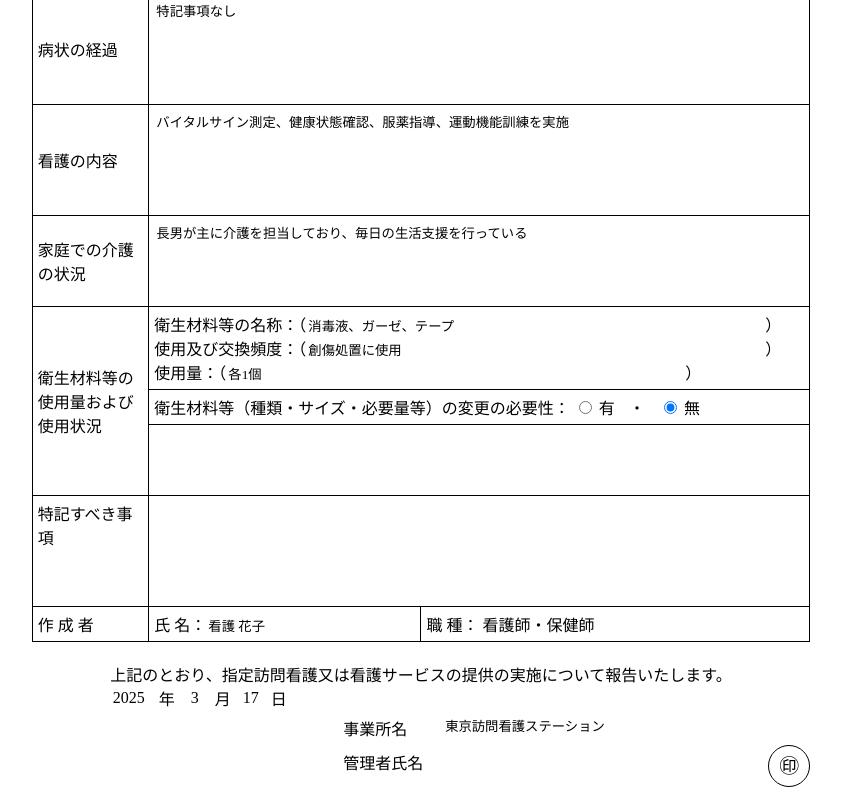
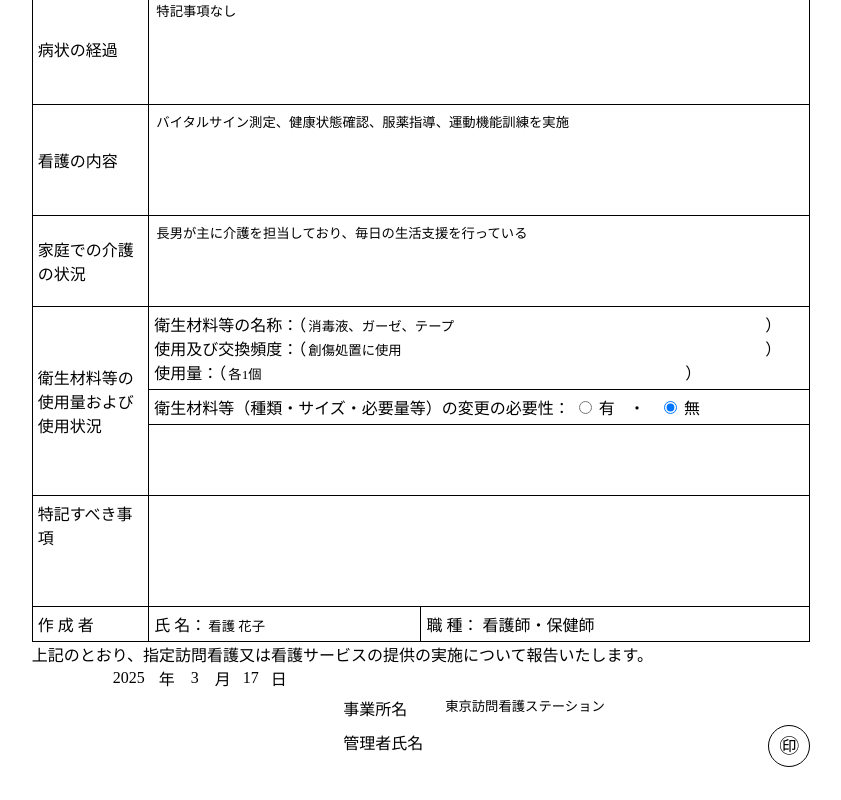
Before and after one commit to kazumasamatsumoto/angular-tutorial, an Angular app in the folder angular-course/: page / in a window 1280 px wide. Shown: the part 542-1342 px from the top of the page, without its empty margins (219-1060 px from the left). Built offline with nearby package versions, Linux system fonts and the light colour scheme.

Commit message:
位置情報

```diff
--- a/angular-course/src/app/nursing-report-form/nursing-report-form.component.html
+++ b/angular-course/src/app/nursing-report-form/nursing-report-form.component.html
@@ -361,7 +361,7 @@
         </tr>
       </table>
 
-      <div class="text-center margin-top-20">
+      <div>
         上記のとおり、指定訪問看護又は看護サービスの提供の実施について報告いたします。
       </div>
 
```
